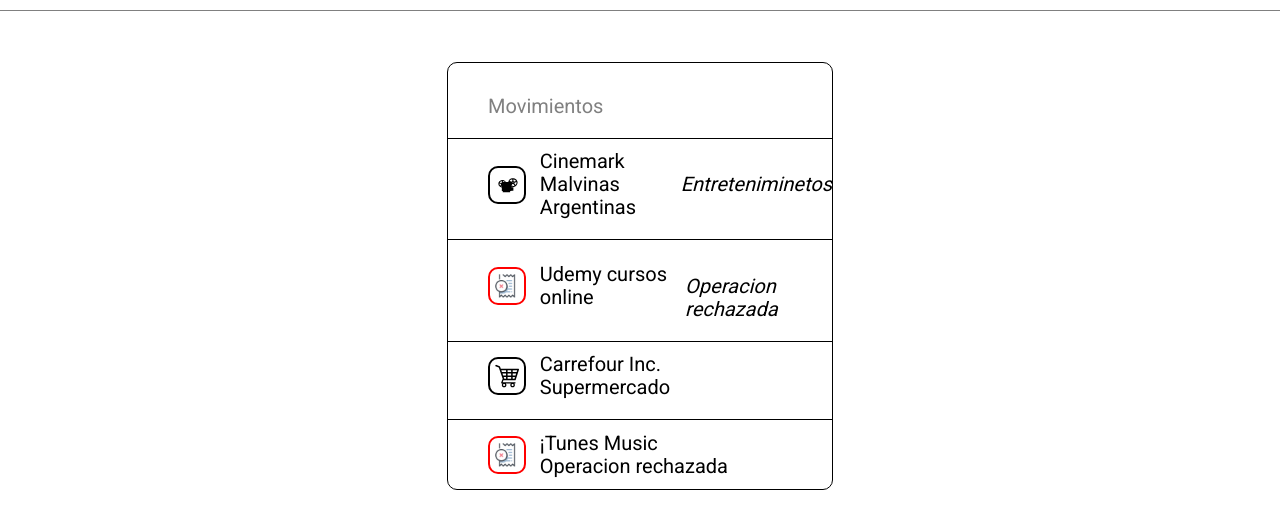
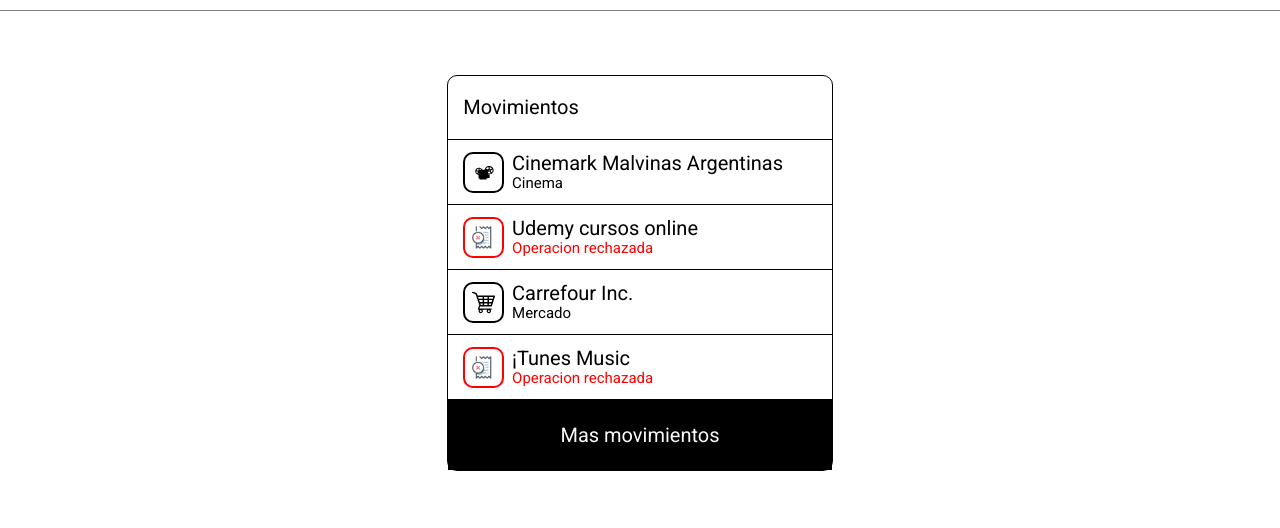
Before and after one commit to fisurx/virtual-wallet, a plain HTML site: page gestion.html in a window 1280 px wide. Shown: the part 110-638 px from the top of the page. Drawn offline with nearby package versions, Linux system fonts and the light colour scheme.

Commit message:
gestion-finished

```diff
--- a/css/styles.css
+++ b/css/styles.css
@@ -104,50 +104,149 @@ footer{
 /* GESTION DE GASTOS */
 
 
+
 .gastos{
-    text-align: ;
     max-width: 30%;
     margin: 0 auto;
-    font-size: 2rem;
     border: solid black 1px;
     border-radius: 1rem;
-    margin-top: 4%;
+    margin-top: 5%;
 }
-
 
     .gasto{
         display: flex;
         align-items: center;
+        margin-top: 0%;
         margin-bottom: 0%;
-        margin-bottom: 0%;
-        padding-top: 3%;
         border-top: solid black 1px;
+        padding: 0;
     }
 
-        .gasto.musica{
-            padding-bottom: 3%;
+        .gasto ul{
+            padding: 0%;
+            margin: 0%;
         }
 
-        .gasto.musica img{
+        .sub p{
+            display: inline-block;
+            padding: 0%;
+            margin: 0%;
+        }
+
+        .sub .try{
+            width: 100%;
+        }
+
+        .sub.rejected p{
+            color: red;
+        }
+
+        .gasto img{
+            width: 6%;
+            height: 6%;
+            border: solid black 2px;
+            border-radius: 1rem;
+            margin-left: 4%;
+            margin-right: 2%;
+            margin-top: 3%;
+            margin-bottom: 3%;
+            padding: 0.7rem;
+        }
+
+
+        .gasto .curso{
             border: solid red 2px;
         }
 
-        .gasto.tit{
-            display: flex;
-            justify-content: flex-start;
-            border: none;
-            color: gray;
+        .gasto .musica{
+            border: solid red 2px;
         }
 
-        .gasto img{
-            width: 7%;
-            height: 7%;
-            padding: 0.5rem;
-            border: solid black 2px;
-            border-radius: 1rem;
-            margin-right: 4%;
+        .gasto ul{
+            font-size: 200%;
         }
 
-            .gasto.curso img{
-                border: solid red 2px;
-            }
+        .gasto p {
+            font-size: 150%;
+        }
+
+    .box-down{
+        width: 100%;
+        height: 7rem;
+        background-color: rgb(0, 0, 0);
+    }
+
+    .box-down p{
+        color: #fafafa;
+        margin: 0 auto;
+        font-size: 2rem;
+    }
+
+    .gastos .titulo{
+        padding: 0px;
+        margin-left: 4%;
+        font-size: 200%;
+    }
+
+
+/* TRANSFERENCIAS */
+
+.main-container{
+    width: 100%;
+}
+
+
+/*.box-transfer{
+        .gastos .titulo{
+
+
+ margin-left: 4%;           padding: 0px;
+        }min-height: 50%;
+        width: 25%;
+    height: 50rem;
+    margin: 0 auto;
+    background-color: red;
+}
+
+    .box-transfer .titulo{
+        width: 100%;
+        height: 15%;
+        background-color: rgb(206, 206, 206);
+        color: #43484d;
+        font-size: 2.5rem;
+
+    }
+
+    .box-transfer .form-box{
+        width: 20rem;
+        margin-left: calc((100% - 20rem)/2);
+        background-color: blueviolet;
+        font-size: 1.5rem;
+    }
+
+    input{
+        margin-left: 5%;
+    }*/
+
+    label{
+        width: 300px;
+        height: 50px;
+        display: block;
+        /**margin: 0 auto;**/
+        margin-left: calc((100% - 300px)/2);	/**---------CALC--------- **/
+        margin-top: 20px;
+
+    }
+
+    input{
+        display: block;
+        width: 100%;
+        height: 100%;
+        color: #8c8c8c;
+        border: 0;
+        border-radius: 3px;
+        background:	#333;
+        text-indent: 15px;
+        font-size: 17px;
+        outline: none;
+    }
--- a/gestion.html
+++ b/gestion.html
@@ -9,6 +9,7 @@
     <title>Gestion</title>
 </head>
 <body>
+
     <div class="barra menuprincipal">
         <a href="index.html">
             <div class="logo">
@@ -17,24 +18,52 @@
             </div>
         </a>
         <nav class="menu">
-            <a href="estadisticas.html">Gestion de gastos</a>
-            <a href="">Transferencias</a>
-            <a href="">Solicitudes y cobros</a>
+            <a href="gestion.html">Gestion de gastos</a>
+            <a href="transferencias.html">Transferencias</a>
+            <a href="solicitudcobro.html">Solicitudes y cobros</a>
             <a href="">Recordatorios</a>
             <a href="">FAQS</a>
         </nav>
     </div>
 
     <div class="gastos">
-        <ul class="gasto tit">Movimientos</ul>
-        <ul class="gasto"><img src="images/iconos/cine.svg" alt="gasto"> Cinemark Malvinas Argentinas <br><i>Entreteniminetos</i></ul>
+        <ul class="titulo">Movimientos</ul>
 
-        <ul class="gasto curso"><img src="images/iconos/rechazo.png" alt=""> Udemy cursos online <br> <i> <br>Operacion  rechazada</i></p></ul>
+        <div class="gasto">
+            <img class="cine" src="images/iconos/cine.svg" alt="gasto">
+            <div class="sub">
+                <ul> Cinemark Malvinas Argentinas</ul>
+                <div class="try"><p>Cinema</p><!---<p class="data">5/7</p>--></div>
+            </div>
+        </div>
 
-        <ul class="gasto"><img src="images/iconos/mercado.svg" alt=""> Carrefour Inc. <br> Supermercado</ul>
+        <div class="gasto">
+            <img class="curso" src="images/iconos/rechazo.png" alt="">
+            <div class="sub rejected">
+                <ul>Udemy cursos online</ul>
+                <div class="try"><p>Operacion rechazada</p><!---<p class="data">5/7</p>--></div>
+            </div>
+        </div>
 
-        <ul class="gasto musica"><img src="images/iconos/rechazo.png" alt=""> ¡Tunes Music <br>Operacion rechazada</ul>
+        <div class="gasto">
+            <img class="mercado" src="images/iconos/mercado.svg" alt="">
+            <div class="sub">
+                <ul>Carrefour Inc.</ul>
+                <div class="try"><p>Mercado</p> <!---<p class="data">5/7</p>--></div>
+            </div>
+        </div>
 
+        <div class="gasto">
+            <img class="musica" src="images/iconos/rechazo.png" alt="">
+            <div class="sub rejected">
+                <ul>¡Tunes Music</ul>
+                <div class="try"> <p>Operacion rechazada</p> <!---<p class="data">5/7</p>--></div>
+            </div>
+        </div>
+
+        <div class="gasto box-down">
+            <p>Mas movimientos</p>
+        </div>
     </div>
 
 
```
Also changed, not shown: index.html (+2 -2 lines), transferencias.html (added, +45 -0 lines).
